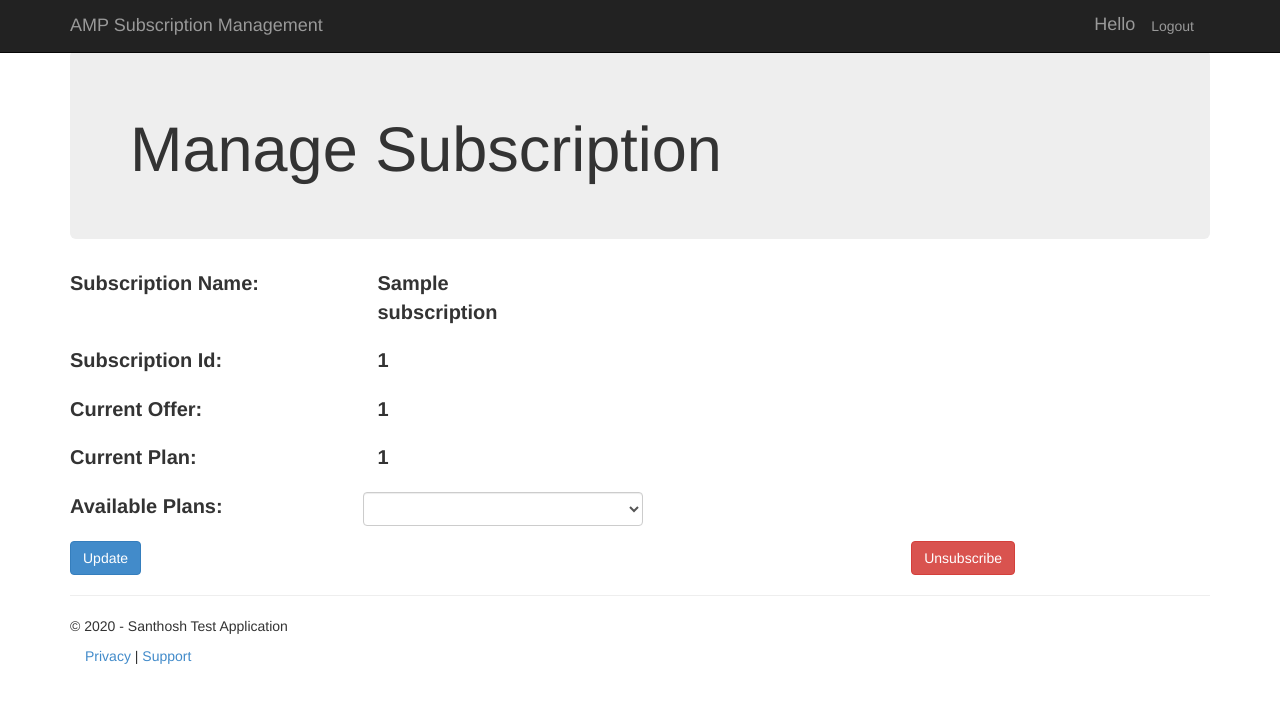
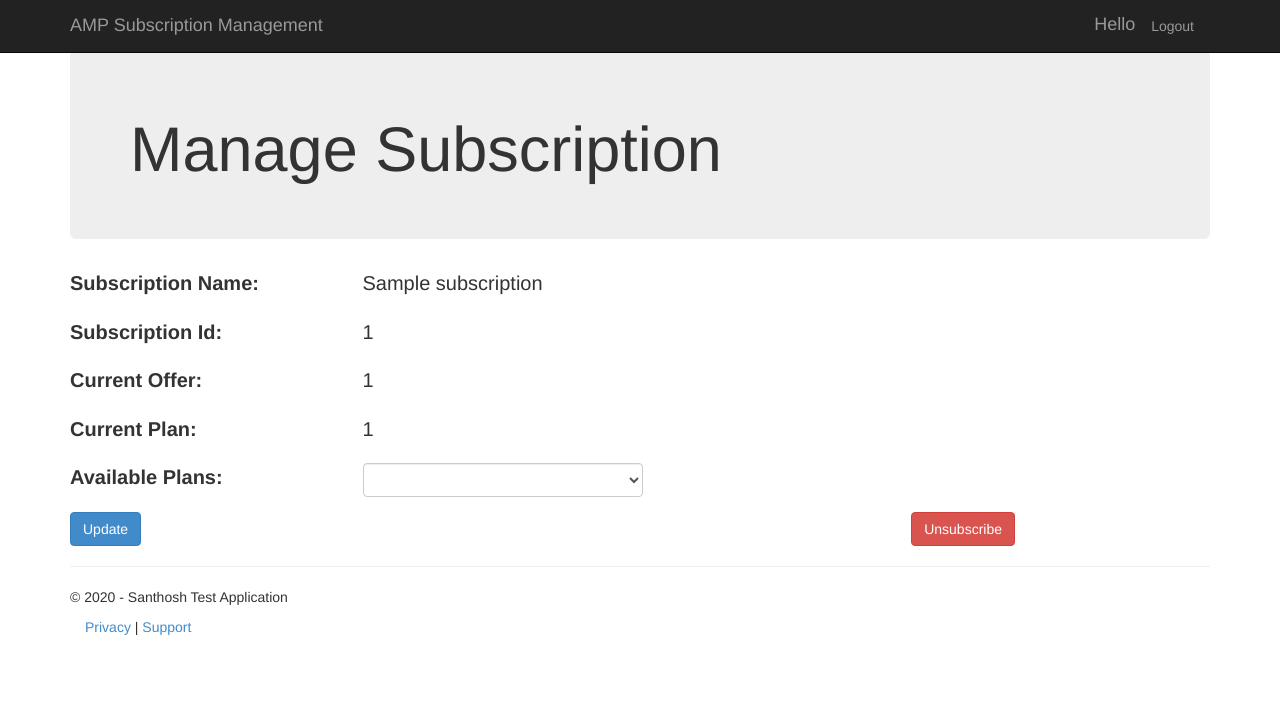
Before and after one commit to santhoshbomma9/amp-sub-mgmt2, a Flask app: template amp_app/templates/managesubscription.html in a window 1280 px wide. Shown: the top 703 px of the page. Run offline with Flask 2, Linux system fonts and the light colour scheme; the template is opened without the code that fills it: most values are stand-ins (such as "Sample title", 1, 10 or a date in 2020); lists and menus that the app fills with data are empty; parts of the project's set-up code (start-up, migrations or seed data) failed here and were passed over; some libraries are stand-ins or nearby versions.

Commit message:
fixed formatting

```diff
--- a/amp_app/templates/managesubscription.html
+++ b/amp_app/templates/managesubscription.html
@@ -21,27 +21,19 @@
 <form method="post" style="font-size: 20px;">
     <div class="form-group row">
         <label class="col-sm-3 col-form-label">Subscription Name:</label>
-        <div class="col-sm-9">
-            <label class="col-sm-3">{{ subscription.name }}</label>
-        </div>
+        <div class="col-sm-9">{{ subscription.name }}</div>
     </div>
     <div class="form-group row">
         <label class="col-sm-3 col-form-label">Subscription Id:</label>
-        <div class="col-sm-9">
-            <label class="col-sm-9">{{ subscription.id }}</label>
-            <input type="hidden" id="subscription_id" name="subscription_id" value={{ subscription.id }}>
-        </div>
+        <div class="col-sm-9">{{ subscription.id }}</div>
     </div>
     <div class="form-group row">
         <label class="col-sm-3 col-form-label">Current Offer:</label>
-        <div class="col-sm-9">
-            <label class="col-sm-9">{{ subscription.offerId }}</label>
-        </div>
+        <div class="col-sm-9">{{ subscription.offerId }}</div>
     </div>
     <div class="form-group row">
         <label class="col-sm-3 col-form-label">Current Plan:</label>
-        <div class="col-sm-9">
-            <label class="col-sm-10">{{ subscription.planId }}</label>
+        <div class="col-sm-9">{{ subscription.planId }}
             <input type="hidden"  id="subscription_plan_id" name="subscription_plan_id" value="{{ subscription.planId }}">
         </div>
     </div>
--- a/amp_app/views.py
+++ b/amp_app/views.py
@@ -146,7 +146,7 @@ def updateoperation(operationid):
         else:
             flash(f'{response.text} Update not successfull')
 
-    return render_template("suboperationmanage.html", user=session["user"], subid=subid, planid=planid, quantity=quantity, subsciptionname=subsciptionname)
+    return render_template("suboperationmanage.html", user=session["user"], operationid=operationid,subid=subid, planid=planid, quantity=quantity, subsciptionname=subsciptionname)
 
 
 @app.route("/webhook", methods=['POST'])
```
Also changed, not shown: amp_app/templates/managesubscriptioncustomer.html (+4 -10 lines), amp_app/templates/suboperationmanage.html (+5 -15 lines).
